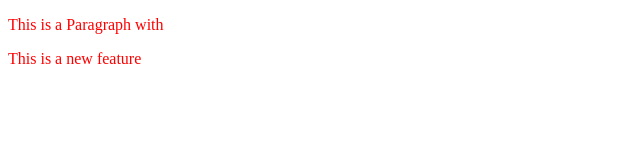
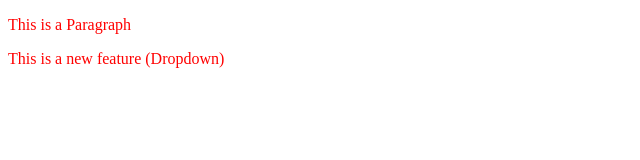
Before and after one commit to Anup-Coder19/localrepo, a plain HTML site: page index.html in a window 1280 px wide. Shown: the whole page, without its empty margins (0-640 px from the left). Drawn offline with Linux system fonts and the light colour scheme.

```diff
--- a/index.html
+++ b/index.html
@@ -7,7 +7,7 @@
     <link rel="stylesheet" href="style.css">
 </head>
 <body>
-    <P>This is a Paragraph with</P>
-    <p>This is a new feature</p>
+    <P>This is a Paragraph</P>
+    <p>This is a new feature (Dropdown)</p>
 </body>
 </html>
```
